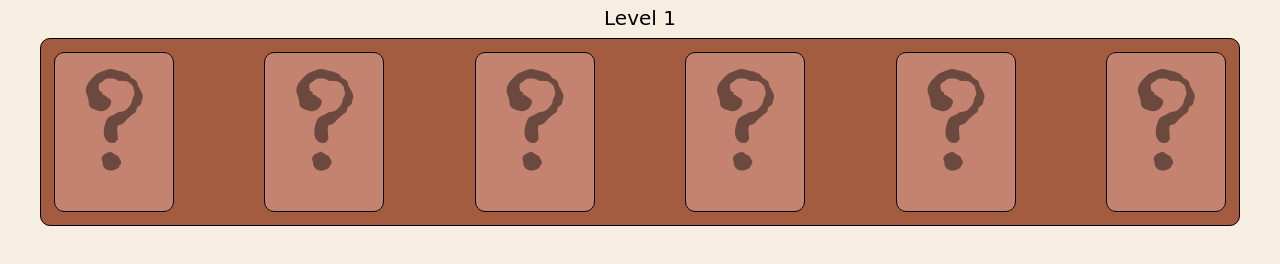
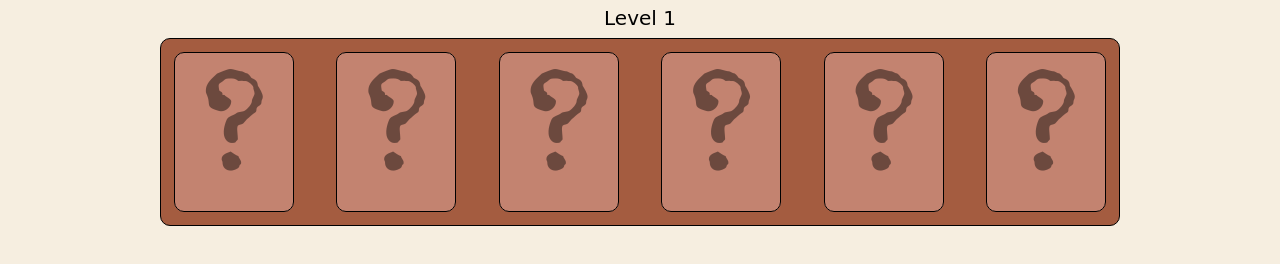
Before and after one commit to yhorodechna/Memory-pair-game, a plain HTML site: page index.html in a window 1280 px wide. Shown: the part 52-316 px from the top of the page. Drawn offline with nearby package versions, Linux system fonts and the light colour scheme; a web font is replaced by a local one.

```diff
--- a/css/style.css
+++ b/css/style.css
@@ -265,6 +265,9 @@ body {
 }
 
 @media (min-width: 892px) {
+    .main{
+        width: 80%;
+    }
     .card,
     .flip-container,
     .front,
```
